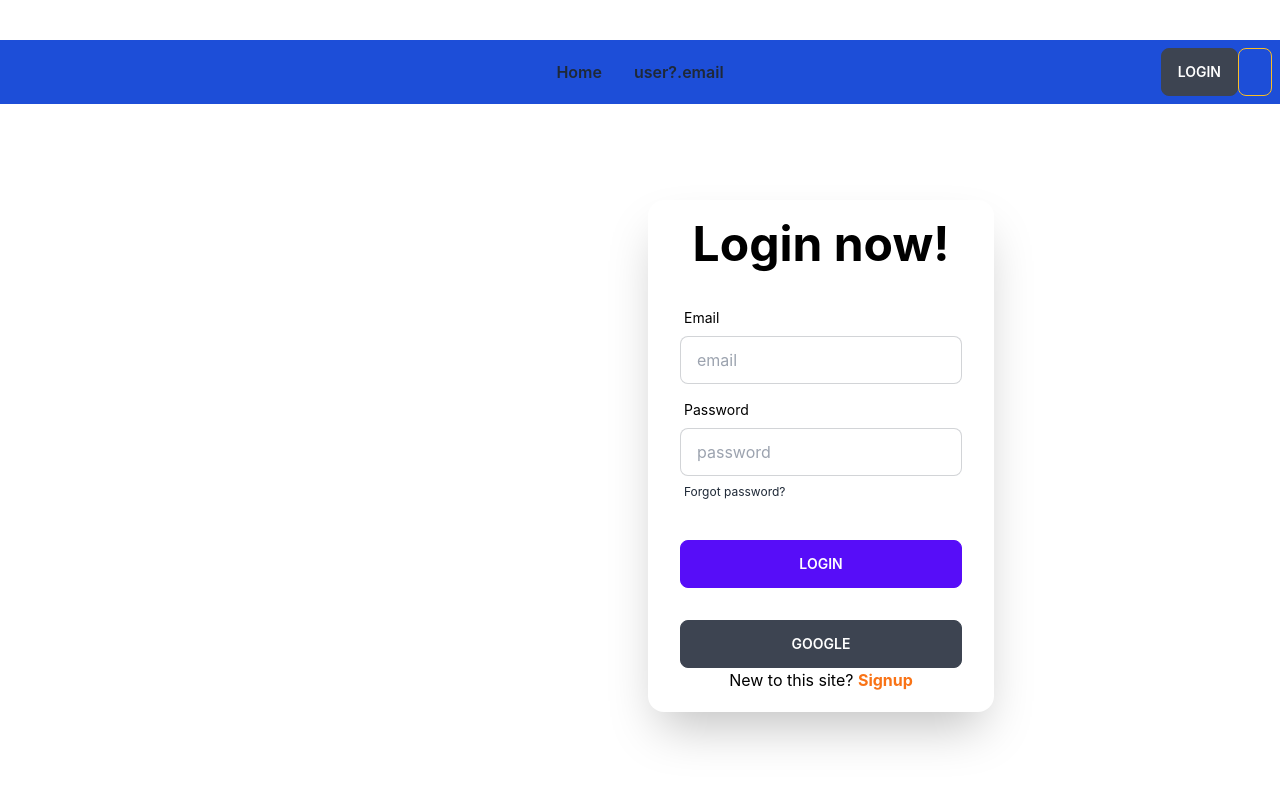
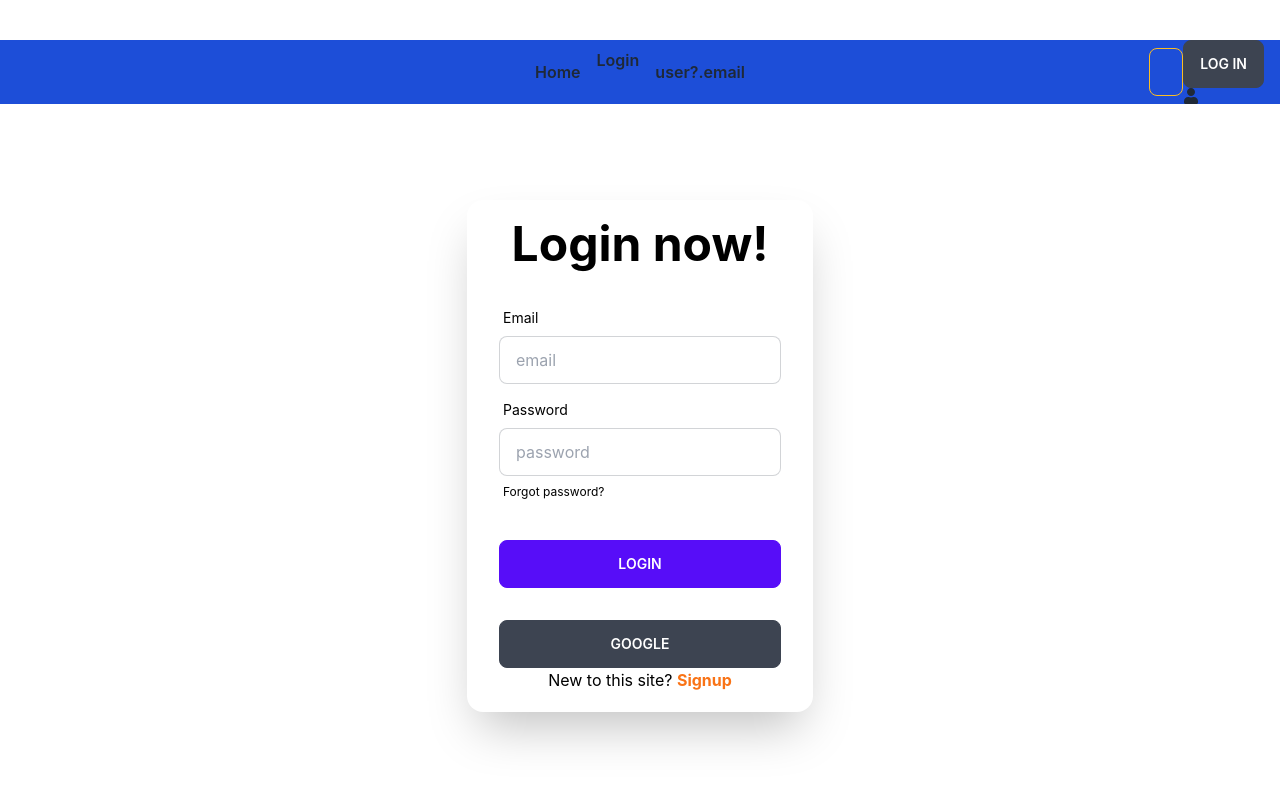
Before and after one commit to nasirullahnu/ph-photography-client, a React (Create React App) app: page /login in a window 1280 px wide. Shown: the top 800 px of the page. Built offline with nearby package versions, Linux system fonts and the light colour scheme; no server answers; the HTML template or start-up script is replaced by a standard one.

Commit message:
navbar conditional rendaring added

```diff
--- a/src/Pages/Login/Login.js
+++ b/src/Pages/Login/Login.js
@@ -36,10 +36,7 @@ const Login = () => {
 
   return (
     <div className="hero w-full my-20">
-      <div className="hero-content grid gap-15 md:grid-cols-2 flex-col lg:flex-row">
-        <div className="text-center lg:text-left">
-          {/* <img className="w-3/4" src={img} alt="" /> */}
-        </div>
+      <div className="hero-content ">
         <div className="card flex-shrink-0 py-5 w-full shadow-2xl bg-white">
           <h1 className="text-5xl font-bold text-center text-black">
             Login now!
@@ -67,7 +64,7 @@ const Login = () => {
                 className="input input-bordered"
               />
               <label className="label">
-                <Link to="/register" className="label-text-alt link link-hover">
+                <Link to="/register" className="label-text-alt link link-hover text-black">
                   Forgot password?
                 </Link>
               </label>
--- a/src/Shared/Header/Header.js
+++ b/src/Shared/Header/Header.js
@@ -1,4 +1,5 @@
 import React, { useContext } from "react";
+import { FaUser } from "react-icons/fa";
 import { Link } from "react-router-dom";
 import { AuthContext } from "../../contexts/AuthProvider/AuthProvider";
 
@@ -13,6 +14,21 @@ const Header = () => {
         Home
       </Link>
     </li>
+    {
+      user?.uid?
+      <li>
+      <Link className="font-semibold" to="/">
+        My Reviews
+      </Link>
+      <Link className="font-semibold" to="/">
+        Add Services
+      </Link>
+    </li>
+    :
+    <Link className="font-semibold" to="/login">
+        Login
+      </Link>
+    }
 
 
     {/* {user?.email ? (
@@ -31,9 +47,6 @@ const Header = () => {
         </Link>
       </li>
     )} */}
-
-
-
     <li>
       <Link className="font-semibold" to="/">
         user?.email
@@ -78,10 +91,26 @@ const Header = () => {
           <ul className="menu menu-horizontal p-0">{navButtons}</ul>
         </div>
         <div className="navbar-end">
-          <Link to='/login'>
-              <button className="btn">Login</button>
-          </Link>
-          <button className="btn btn-outline btn-warning">{user?.email}</button>
+
+          <button className="btn btn-outline btn-warning">{user?.displayName}</button>
+          {
+            user?.photoURL?
+            <div className="avatar">
+              <Link to='/login'>
+                <button className="btn mr-2">Log Out</button>
+              </Link>
+            <div className="w-12 rounded-full ring ring-primary ring-offset-base-100 ring-offset-2">
+              <img alt="profile" src={user?.photoURL}/>
+            </div>
+          </div>
+          :
+          <div>
+            <Link to='/login' className="mr-2">
+                <button className="btn">Log IN</button>
+            </Link>
+            <FaUser></FaUser>
+          </div>
+          }
         </div>
       </div>
     </div>
```
Also changed, not shown: src/assets/login/login.jpg (added), src/assets/login/logo2.png (added).
